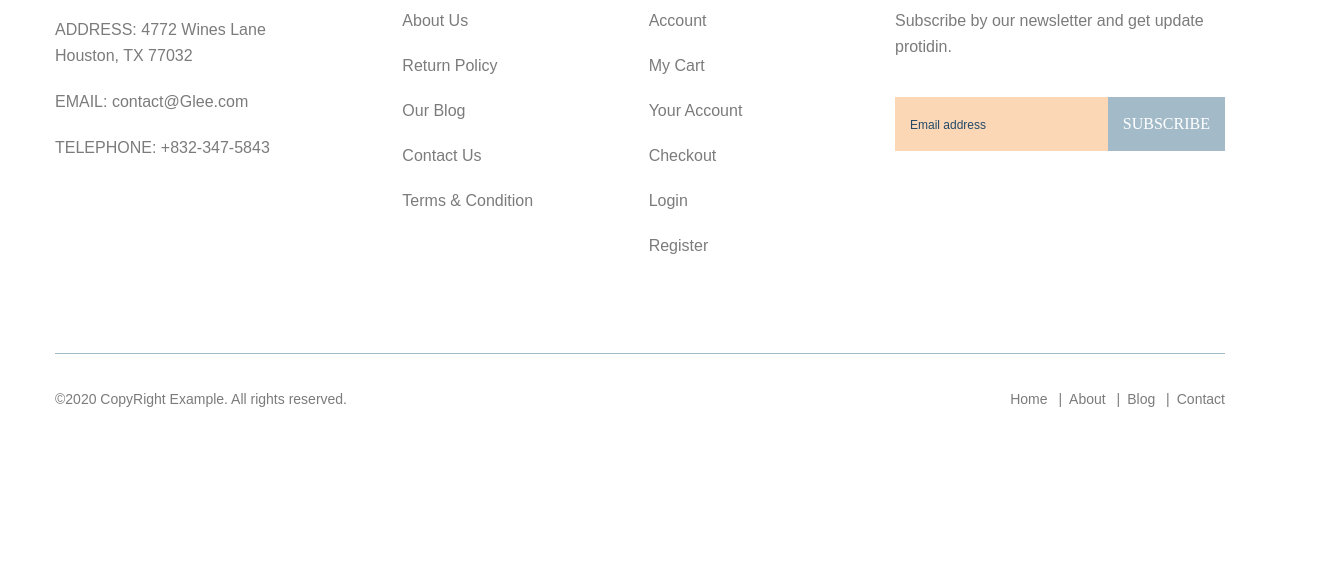
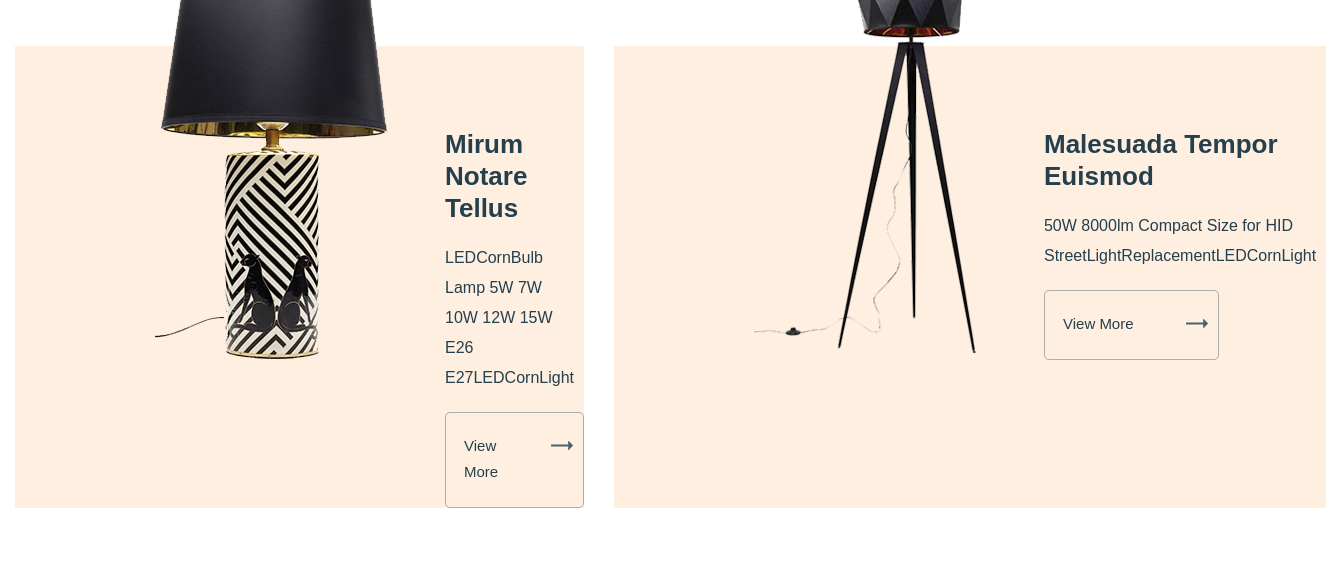
Before and after one commit to cheer77/Glee, a website: page app/index.html in a window 1280 px wide. Shown: the part 2341-2923 px from the top of the page, 1326 px wide, since content can reach past the window. Before the commit the page ends 2785 px from the top, so only its background shows below. Drawn offline with nearby package versions, Linux system fonts and the light colour scheme; files that its build step writes are made by us from their sources; files whose address does not match are found by name.

Commit message:
added view section

```diff
--- a/app/index.html
+++ b/app/index.html
@@ -122,7 +122,7 @@
             </div>
         </section>
 
-        <section class="info">
+        <div class="info">
             <div class="container">
                 <div class="info__inner">
 
@@ -149,7 +149,7 @@
 
                 </div>
             </div>
-        </section>
+        </div>
 
 
         <section class="products">
@@ -167,7 +167,7 @@
                         </div>
                     </div>
                     <div class="products__categories">
-                        <div class="products__category mix category-a">
+                        <a class="products__category mix category-a">
                             <img class="products__category-img" src="images/products/1.png" alt="product category">
                             <div class="products__category-descr">
                                 <div class="products__category-title">Wooden radio</div>
@@ -196,8 +196,8 @@
                                     </svg>
                                 </button>
                             </div>
-                        </div>
-                        <div class="products__category mix category-b">
+                        </a>
+                        <a class="products__category mix category-b">
                             <img class="products__category-img" src="images/products/2.png" alt="product category">
                             <div class="products__category-descr">
                                 <div class="products__category-title">Wooden chair</div>
@@ -226,7 +226,7 @@
                                     </svg>
                                 </button>
                             </div>
-                        </div>
+                        </a>
                         <a class="products__category mix category-b">
                             <img class="products__category-img" src="images/products/3.png" alt="product category">
                             <div class="products__category-descr">
@@ -413,6 +413,42 @@
         </section>
 
 
+
+        <section class="view">
+            <div class="container">
+                <div class="view__inner">
+                    <div class="view__left">
+                        <img class="view__img-left" src="images/lamp1.png" alt="">
+                        <div class="view__content-left">
+                            <h3 class="view__title">
+                                Mirum Notare Tellus
+                            </h3>
+                            <p class="view__text">
+                                LEDCornBulb Lamp 5W 7W 10W 12W 15W E26 E27LEDCornLight
+                            </p>
+                            <a class="view__link" href="#">
+                                View More
+                            </a>
+                        </div>
+                    </div>
+                    <div class="view__right">
+                        <img class="view__img-right" src="images/lamp2.png" alt="">
+                        <div class="view__content-right">
+                            <h3 class="view__title">Malesuada Tempor
+                                Euismod</h3>
+                            <p class="view__text">
+                                50W 8000lm Compact Size for HID StreetLightReplacementLEDCornLight
+                            </p>
+                            <a class="view__link" href="#">
+                                View More
+                            </a>
+                        </div>
+                    </div>
+                </div>
+            </div>
+        </section>
+
+
     </main>
     <footer class="footer">
         <div class="container content__container">
--- a/app/js/main.js
+++ b/app/js/main.js
@@ -8,10 +8,10 @@ $(function () {
         // autoplaySpeed: 3500
     })
 
+
     var mixer = mixitup('.products__categories', {
         selectors: {
-            control: '.products__btn-items'
+            control: '.products__btn-item'
         }
     });
-
 });
--- a/app/scss/style.scss
+++ b/app/scss/style.scss
@@ -306,7 +306,16 @@
     }
     &__item{
         margin: 39px 0 38px;
-
+        position: relative;
+        & + .info__item::after{
+            content: '';
+            position: absolute;
+            height: 170px;
+            width: 1px;
+            background-color: #243F4D;
+            left: -210px;
+            top: -39px;
+        }
     }
     &__item-title{
         font-style: 18px;
@@ -314,6 +323,7 @@
         color: #414141;
         margin-bottom: 7px;
     }
+
     &__item-text{
         max-width: 200px;
         font-size: 16px;
@@ -495,7 +505,84 @@
 }
 
 
-
+.view{
+    margin-top: 185px;
+    &__inner{
+        display: flex;
+        justify-content: space-between;
+    }
+    &__left{
+        display: flex;
+        position: relative;
+        background-color: #fcd7b667;
+        max-width: 870px;
+        min-height: 390px;
+        width: 100%;
+        margin-right: 30px;
+    }
+    &__img-left{
+        position: absolute;
+        margin-left: 140px;
+        top: -92px;
+    }
+    &__content-left{
+        max-width: 320px;
+        margin-top: 82px;
+        margin-left: 430px;
+    }
+    &__right{
+        display: flex;
+        position: relative;
+        background-color: #fcd7b667;
+        max-width: 870px;
+        min-height: 390px;
+        width: 100%;
+    }
+    &__img-right{
+        position: absolute;
+        margin-left: 140px;
+        top: -92px;
+    }
+    &__content-right{
+        max-width: 320px;
+        margin-top: 82px;
+        margin-left: 430px;
+    }
+    &__title{
+        font-size: 26px;
+        @extend %dmsans-700;
+        color: #243F4D;
+        line-height: 32px;
+        margin-bottom: 19px;
+    }
+    &__text{
+        font-size: 16px;
+        @extend %rubik-400;
+        color: #243F4D;
+        line-height: 30px;
+        margin-bottom: 19px;
+        margin-right: 10px;
+    }
+    &__link{
+        display: inline-block;
+        @extend %rubik-500;
+        font-size: 15px;
+        padding: 20px 84px 22px 18px;
+        border: 1px solid #243f4d5e;
+        border-radius: 5px;
+        color: #243F4D;
+        position: relative;
+        &::after{
+            content: '';
+            background-image: url('../images/icons/arrow-right-view.svg');
+            position: absolute;
+            width: 22px;
+            height: 9px;
+            top: 28px;
+            right: 10px;
+        }
+    }
+}
 
 
 
```
Also changed, not shown: app/images/icons/arrow-right-view.png (added), app/images/icons/arrow-right-view.svg (added), app/images/lamp1.png (added), app/images/lamp2.png (added), app/images/products/3.jpg (added), app/js/main.min.js.
